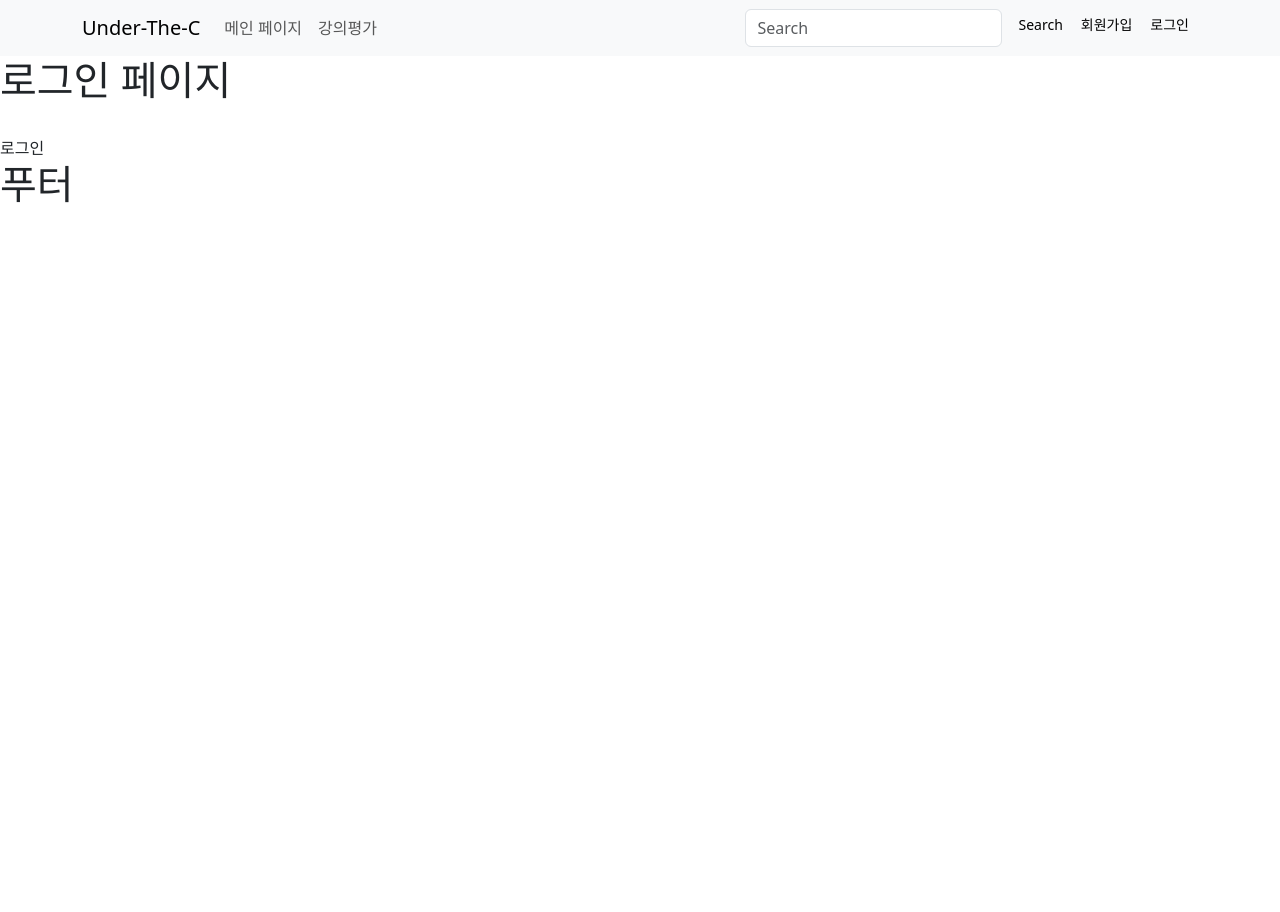
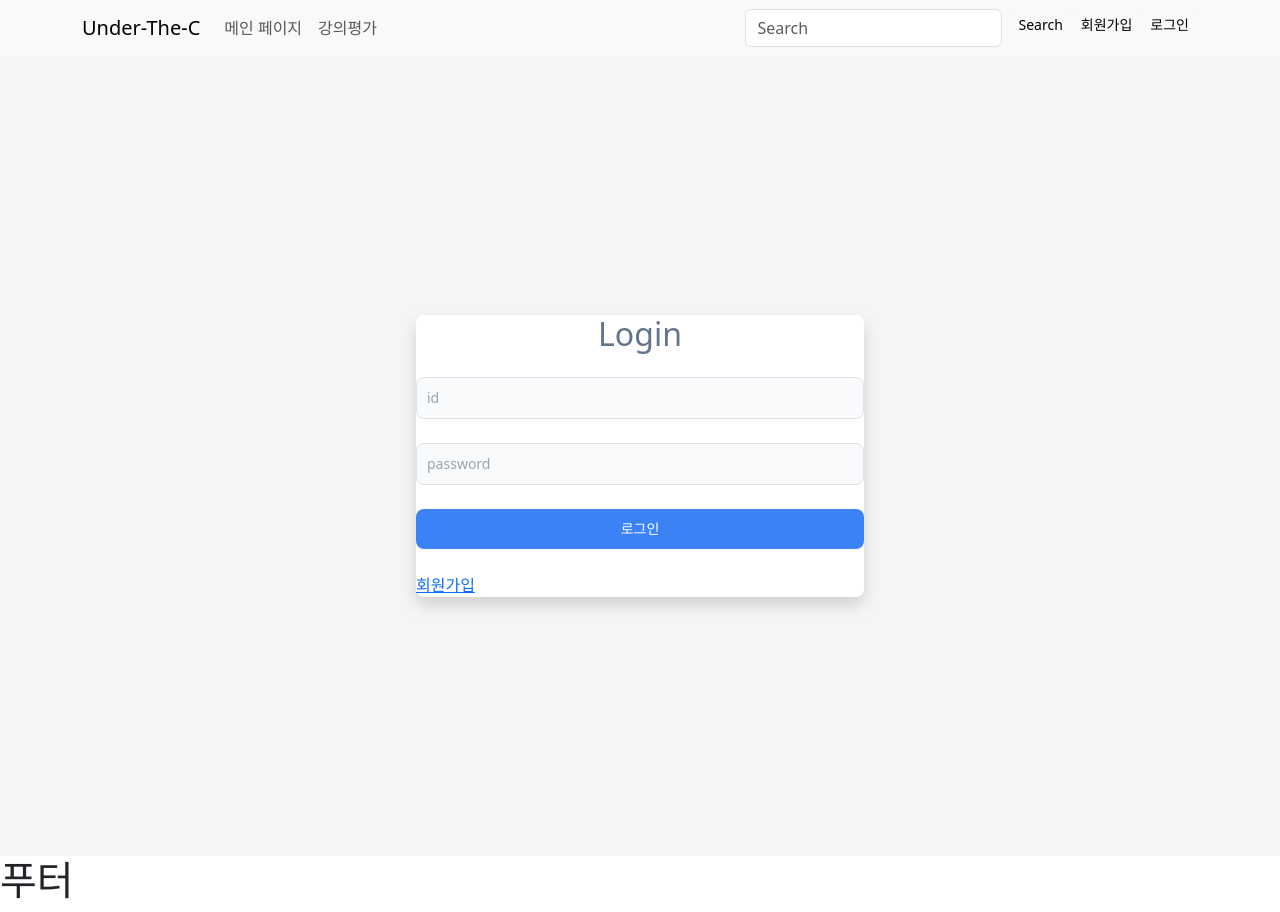
Before and after one commit to OhHyukJun/Under-The-C, a React (Create React App) app in the folder frontend-react/: page /LoginPage in a window 1280 px wide. Before the commit the page ends 800 px from the top, so only its background shows below. Built offline with nearby package versions, Linux system fonts and the light colour scheme.

Commit message:
feat: login css

```diff
--- a/frontend-react/src/Api/api.ts
+++ b/frontend-react/src/Api/api.ts
@@ -1,9 +1,11 @@
 import axios from "axios";
 
 const URI = "http://115.85.181.92:8090";
+axios.defaults.withCredentials = true;
 
 export const fetchPost = async () => {
-	const res = await axios.get(URI + '/lecture');
+	const res = await axios.get(URI + '/evaluation/find');
+	console.log(res.data);
 	return res.data;
 }
 
--- a/frontend-react/src/App.tsx
+++ b/frontend-react/src/App.tsx
@@ -1,4 +1,3 @@
-
 import "./App.css";
 import { RecoilRoot, atom, selector, useRecoilState, useRecoilValue } from 'recoil';
 import { BrowserRouter, Routes, Route } from 'react-router-dom';
--- a/frontend-react/src/Pages/Auth/LoginPage.tsx
+++ b/frontend-react/src/Pages/Auth/LoginPage.tsx
@@ -11,6 +11,7 @@ const LoginPage = () => {
 	const [password, setPassword] = useState("");
 	const [loginState, setLoginState] = useRecoilState(LoginState);
 	const navigate = useNavigate();
+
 	const loginMutation = useMutation(() => fetchLogin(id, password), {
 		 onSuccess: () => {
 			setLoginState({ id: id, password: password });
@@ -18,6 +19,8 @@ const LoginPage = () => {
 		},
 		onError: () => {
 			alert("로그인에 실패했습니다.");
+			setId('');
+			setPassword('');
 		}
 	});
 
@@ -34,23 +37,46 @@ const LoginPage = () => {
 	};
 
     return (
-		<div>
-			<h1>로그인 페이지</h1>
-			<form onSubmit={onSubmit}>
+	<div className="bg-neutral-100">
+		<div className="flex flex-col items-center justify-center px-6 py-8 mx-auto md:h-screen lg:py-0">
+			<div className="w-full p-6 bg-white rounded-lg shadow  md:mt-0 sm:max-w-md xl:p-0">
+			<form onSubmit={onSubmit} className="space-y-4 md:space-y-6">
+				<h2 className="text-center text-slate-500">Login</h2>
 				<input type='text'
 						id='id'
 						value={id}
 						onChange={ (e) => setId(e.target.value) }
+						className="bg-gray-50 border border-gray-300 text-gray-900
+									sm:text-sm rounded-lg focus:ring-primary-600
+									focus:border-primary-600 block w-full p-2.5"
+									 placeholder="id"
 				/>
 				<input type='password'
 						id='password'
 						value={password}
 						onChange={ (e) => setPassword(e.target.value) }
+						className="bg-gray-50 border border-gray-300 text-gray-900
+						sm:text-sm rounded-lg focus:ring-primary-600
+						focus:border-primary-600 block w-full p-2.5"
+									 placeholder="password"
 				/>
+				<button type="submit"
+						disabled={loginMutation.isLoading}
+						className="w-full bg-blue-500 text-white bg-primary-600
+									hover:bg-primary-700 focus:ring-4
+									focus:outline-none focus:ring-primary-300
+									font-medium rounded-lg text-sm px-5
+									py-2.5 text-center ">
+				로그인 </button>
+				<br/>
+				<br/>
+				<a href="/RegisterPage"
+				   className="font-medium text-primary-600 hover:underline">
+					회원가입
+				</a>
 			</form>
-			<button type="submit" disabled={loginMutation.isLoading}>
-				로그인
-			</button>
+		</div>
+		</div>
 		</div>
     );
 };
--- a/frontend-react/src/Pages/Auth/Register/api.ts
+++ b/frontend-react/src/Pages/Auth/Register/api.ts
@@ -1,7 +1,7 @@
 import axios from "axios";
 //import Member from './Member';
 
-//const URI = "http://localhost:4000/members";
+//const URI = "http://localhost:4000/members/user/add";
 const URI = `${process.env.SPRING_HOST}:${process.env.SPRING_PORT}/user/add`;
 
 export const memberPost = async (data: any) => {
--- a/frontend-react/src/Pages/Auth/RegisterPage.tsx
+++ b/frontend-react/src/Pages/Auth/RegisterPage.tsx
@@ -1,4 +1,4 @@
-import { useMutation } from '@tanstack/react-query';
+import { useMutation } from 'react-query';
 import { useNavigate } from 'react-router';
 import React from 'react';
 import { useForm } from 'react-hook-form';
--- a/frontend-react/src/Pages/Board/Board.tsx
+++ b/frontend-react/src/Pages/Board/Board.tsx
@@ -1,6 +1,6 @@
 import React from 'react';
 import { useNavigate } from 'react-router';
-import { useMutation } from '@tanstack/react-query';
+import { useMutation } from 'react-query';
 import { useForm } from 'react-hook-form';
 import { ILecture } from '../../Atoms/Lecture';
 import { lectorePost } from './api';
@@ -35,7 +35,7 @@ const Board = () => {
               <input
                 type="text"
                 id="title"
-                {...register('title', { required: '제목을 입력하세요' })}
+                {...register('evaluationTitle', { required: '제목을 입력하세요' })}
                 className="bg-gray-50 border border-gray-300 text-gray-900 text-base rounded-lg focus:ring-primary-600 focus:border-primary-600 block w-full p-3"
               />
             </div>
@@ -47,7 +47,7 @@ const Board = () => {
                 type="number"
                 id="rating"
                 placeholder="1~5 입력"
-                {...register('rating', {min:1 , max:5 })}
+                {...register('totalScore', {min:1 , max:5 })}
                 className="bg-gray-50 border border-gray-300 text-gray-900 text-base rounded-lg focus:ring-primary-600 focus:border-primary-600 block w-full p-3"
               />
             </div>
@@ -58,7 +58,7 @@ const Board = () => {
               <input
                 type="text"
                 id="lecture"
-                {...register('lecture', { required: '강의명을 입력하세요' })}
+                {...register('lectureName', { required: '강의명을 입력하세요' })}
                 className="bg-gray-50 border border-gray-300 text-gray-900 text-base rounded-lg focus:ring-primary-600 focus:border-primary-600 block w-full p-3"
               />
             </div>
@@ -69,7 +69,7 @@ const Board = () => {
               <input
                 type="text"
                 id="professor"
-                {...register("professor", { required: '강의명을 입력하세요' })}
+                {...register("professorName", { required: '강의명을 입력하세요' })}
                 className="bg-gray-50 border border-gray-300 text-gray-900 text-base rounded-lg focus:ring-primary-600 focus:border-primary-600 block w-full p-3"
               />
             </div>
@@ -80,7 +80,7 @@ const Board = () => {
               강의 설명
             </label>
             <textarea
-              {...register('content', { minLength:{
+              {...register('evaluationContent', { minLength:{
                 value: 6,
                 message: '6글자 이상 입력해주세요',
               },
--- a/frontend-react/src/Pages/Main/Lecture.tsx
+++ b/frontend-react/src/Pages/Main/Lecture.tsx
@@ -6,13 +6,13 @@ export const Lecture = (props: ILecture) => {
 		<div className="md:flex">
 			<div className="p-8">
 				<div className="uppercase tracking-wide text-sm text-indigo-500 font-semibold">
-					{props.lecture}
+					{props.lectureName}
 				</div>
 					<a href="#" className="block mt-1 text-lg leading-tight font-medium text-black hover:underline">
-						{props.title}
+						{props.evaluationTitle}
 					</a>
 					<p className="mt-2 text-slate-500">
-						{props.content}
+						{props.evaluationContent}
 					</p>
 			</div>
 		</div>
--- a/frontend-react/src/Pages/Main/Main.tsx
+++ b/frontend-react/src/Pages/Main/Main.tsx
@@ -1,5 +1,5 @@
 
-import { useQuery, useQueryClient } from '@tanstack/react-query';
+import { useQuery, useQueryClient } from 'react-query';
 import { useRecoilState } from "recoil";
 import { Lecture } from './Lecture';
 import { lectureListState, ILecture } from '../../Atoms/Lecture';
@@ -22,7 +22,7 @@ const Main = () => {
 			<div className="sm p-6 mx-auto bg-neutral-100 ">
 			{
 				lectureList?.map((item: ILecture) => {
-					return <Lecture key={item.id} {...item} /> })
+					return <Lecture key={item.evaluationID} {...item} /> })
 			}
 			</div>
   	);
--- a/frontend-react/src/index.tsx
+++ b/frontend-react/src/index.tsx
@@ -1,18 +1,16 @@
 import React from "react";
-import ReactDOM from "react-dom/client";
-import { QueryClient, QueryClientProvider } from 'react-query';
+import ReactDOM from "react-dom";
+import { QueryClient, QueryClientProvider } from "react-query";
 
 import App from "./App";
-//import { BrowserRouter } from "react-router-dom";
+
 const queryClient = new QueryClient();
 
-const root = ReactDOM.createRoot(
-  document.getElementById("root") as HTMLElement
+ReactDOM.render(
+  <React.StrictMode>
+    <QueryClientProvider client={queryClient}>
+      <App />
+    </QueryClientProvider>
+  </React.StrictMode>,
+  document.getElementById("root")
 );
-root.render(
-  <React.StrictMode>
-	<QueryClientProvider client={queryClient} >
-      	<App />
-	  </QueryClientProvider>
-  </React.StrictMode>
-);
```
Also changed, not shown: frontend-react/src/Atoms/Lecture.ts (+16 -6 lines).
